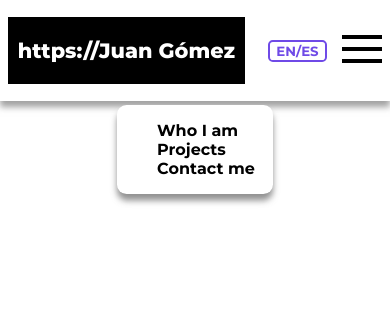
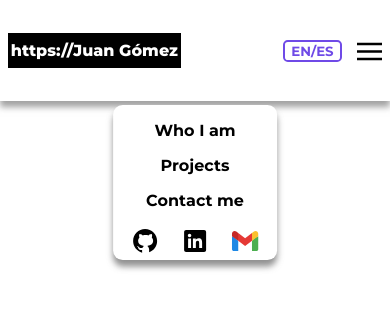
Before and after one commit to JPGomezCuervo/Portfolio-v2, a Vue app: page / in a window 390 px wide. Both pictures are taken after a click on the label 362 px from the left and 50 px from the top of the page. Shown: the top 310 px of the page. Built offline with nearby package versions, Linux system fonts and the light colour scheme.

Commit message:
totally responsive Navbar

```diff
--- a/src/components/Nav-Bar/NavBar.vue
+++ b/src/components/Nav-Bar/NavBar.vue
@@ -64,6 +64,17 @@ const languageName = computed(() => {
                 <li> {{ navBar.projects }} </li>
                 <li> {{ navBar.contactMe }} </li>
             </ul>
+            <div class="links-container-dropdown">
+                <a :href="url.github" target="_blank" rel="noreferrer">
+                    <img :src="githubIcon" alt="" />
+                </a>
+                <a :href="url.linkedin" target="_blank" rel="noreferrer">
+                    <img :src="linkedinIcon" alt="" />
+                </a>
+                <a :href="`mailto: ${url.gmail}`" target="_blank" rel="noreferrer">
+                    <img :src="gmailIcon" alt="" />
+                </a>
+            </div>
         </div>
 
     </nav>
@@ -99,8 +110,6 @@ a {
     align-items: center;
     background-color: black;
     cursor: pointer;
-    min-width: fit-content;
-    min-height: fit-content;
     height: 40px;
     padding: 0 10px 0 10px;
     margin-right: clamp(20px, 2vw, 100px);
@@ -111,6 +120,7 @@ a {
     font-family: "Montserrat-ExtraBold";
     font-size: 1.3rem;
     white-space: nowrap;
+    margin: 0;
 }
 
 .options-container {
@@ -144,24 +154,13 @@ a {
 }
 
 @media (max-width: 1000px) {
-    .links-container {
-        display: none;
-    }
-
-    .main-button-shape {
-        margin-left: auto;
-    }
     .options-container {
         display: none;
     }
 
-    .label {
+    .checkbox:checked~.dropdown-menu {
         display: initial;
-        cursor: pointer;
-        margin-left: 4vw;
-    }
-    .label img {
-        height: 40px;
+
     }
 
     .dropdown-menu {
@@ -171,19 +170,74 @@ a {
         right: 50%;
         transform: translate(-50%, 0%);
         background-color: white;
-        display: none;
         z-index: 99999;
         width: 40vw;
         border-radius: .6rem;
         box-shadow: 0 .4rem 0.4rem rgba(99, 99, 99, 0.7);
         margin-top: .5vh;
+        padding: 0 1% 0 1%;
     }
 
-    .checkbox:checked ~ .dropdown-menu {
+    .links-container {
+        display: none;
+    }
+
+    .links-container-dropdown {
+        display: flex;
+        gap: clamp(20px, 1vw, 40px);
+        justify-content: center;
+        flex-wrap: wrap;
+    }
+
+    .dropdown-menu li {
+        text-align: center;
+        font-size: 1rem;
+        margin-bottom: 1rem;
+        cursor: pointer;
+    }
+
+    .links-container-dropdown img {
+        height: 30px;
+    }
+
+    .main-button-shape {
+        margin-left: auto;
+    }
+
+
+    .label {
         display: initial;
+        cursor: pointer;
+        margin-left: 4vw;
+        margin-top: 5px;
+    }
 
+    .label img {
+        height: 35px;
+    }
+
+
+    ul {
+        padding: 0;
     }
 
 
 }
+
+@media (max-width: 500px) {
+
+    .label img {
+        height: 25px;
+    }
+
+    .logo {
+        padding: 0 3px 0 3px;
+        height: 35px;
+    }
+
+    .logo p {
+        font-size: 1rem;
+    }
+
+}
 </style>
```
